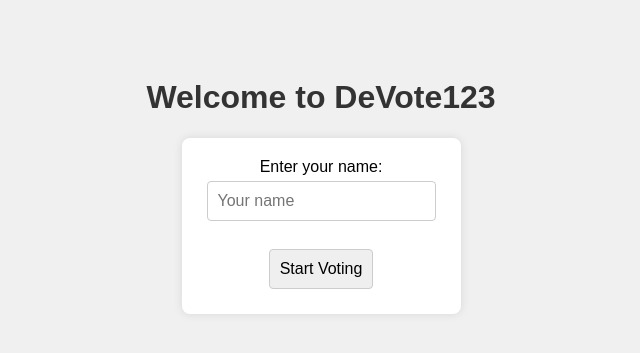
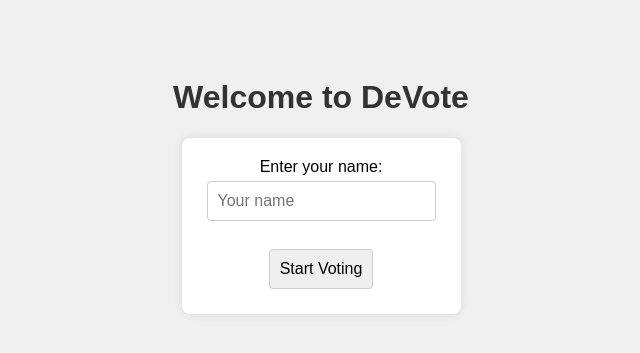
Before and after one commit to glengol/DeVote, a Flask app: page / in a window 1280 px wide. Shown: the top 353 px of the page, without its empty margins (319-959 px from the left). Run offline with Flask 2, Linux system fonts and the light colour scheme.

Commit message:
testing the html

```diff
--- a/templates/index.html
+++ b/templates/index.html
@@ -31,7 +31,7 @@
     </style>
 </head>
 <body>
-    <h1>Welcome to DeVote123</h1>
+    <h1>Welcome to DeVote</h1>
 
     <form action="/vote" method="post">
         <label for="name">Enter your name:</label>
```
